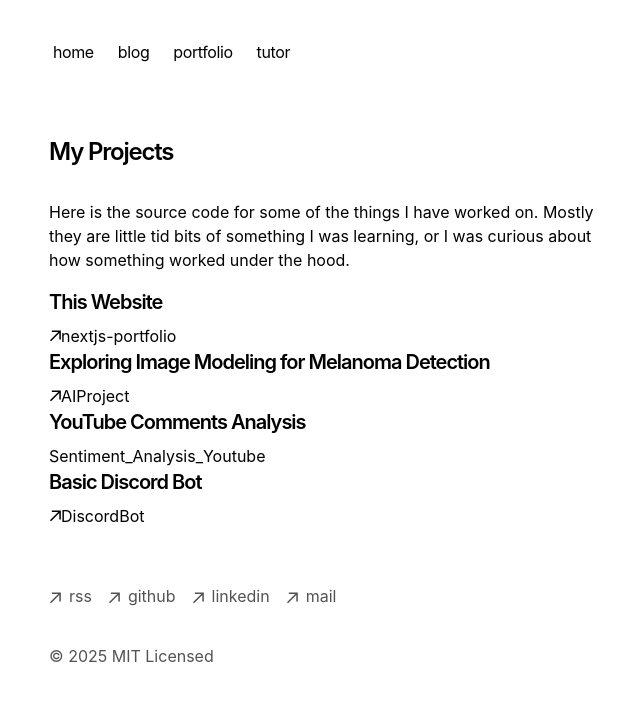
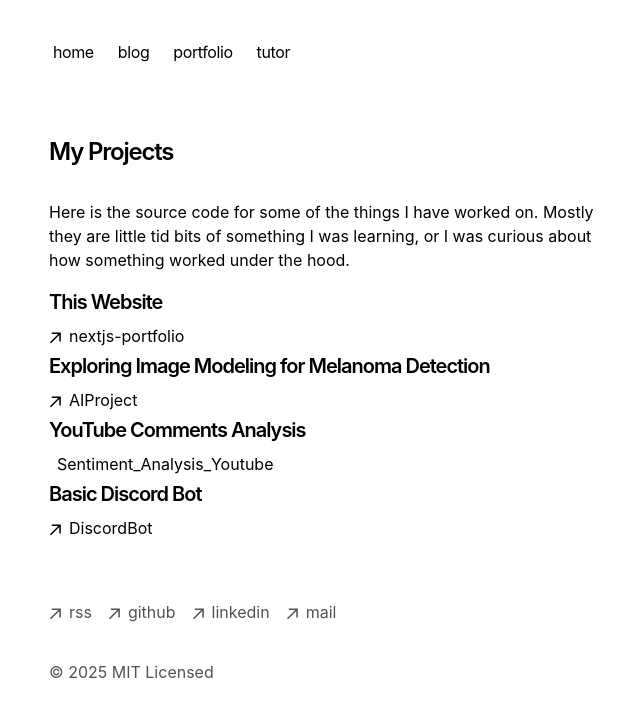
Before and after one commit to BillingtonDev/nextjs-portfolio, a Next.js app: page /portfolio in a window 1280 px wide. Shown: the top 716 px of the page, without its empty margins (303-943 px from the left). Built offline with nearby package versions, Linux system fonts and the light colour scheme.

Commit message:
MB - format

```diff
--- a/app/portfolio/page.tsx
+++ b/app/portfolio/page.tsx
@@ -35,7 +35,7 @@ export default function Page() {
                 target="_blank"
                 href="https://github.com/BillingtonDev/nextjs-portfolio">
                 <ArrowIcon />
-                <p>nextjs-portfolio</p>
+                <p className="ml-2 h-7">nextjs-portfolio</p>
             </a>
 
 
@@ -49,7 +49,7 @@ export default function Page() {
                 target="_blank"
                 href="https://github.com/BillingtonDev/AIProject">
                     <ArrowIcon />
-                    <p>AIProject</p>
+                    <p className="ml-2 h-7">AIProject</p>
             </a>
 
 
@@ -62,7 +62,7 @@ export default function Page() {
                 rel="noopener noreferrer"
                 target="_blank"
                 href="https://github.com/RupeshRang95/Sentiment_Analysis_Youtube">
-                    <p>Sentiment_Analysis_Youtube</p>
+                    <p className="ml-2 h-7">Sentiment_Analysis_Youtube</p>
             </a>
 
 
@@ -76,7 +76,7 @@ export default function Page() {
                 target="_blank"
                 href="https://github.com/BillingtonDev/DiscordBot">
                     <ArrowIcon />
-                    <p>DiscordBot</p>
+                    <p className="ml-2 h-7">DiscordBot</p>
             </a>
 
       </div>
```
